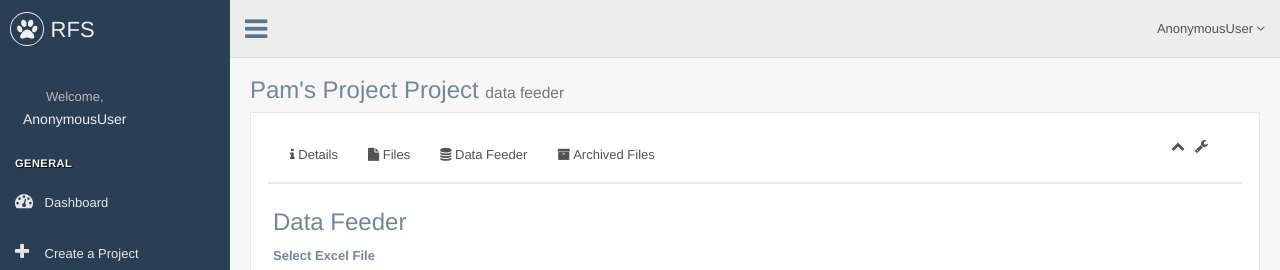
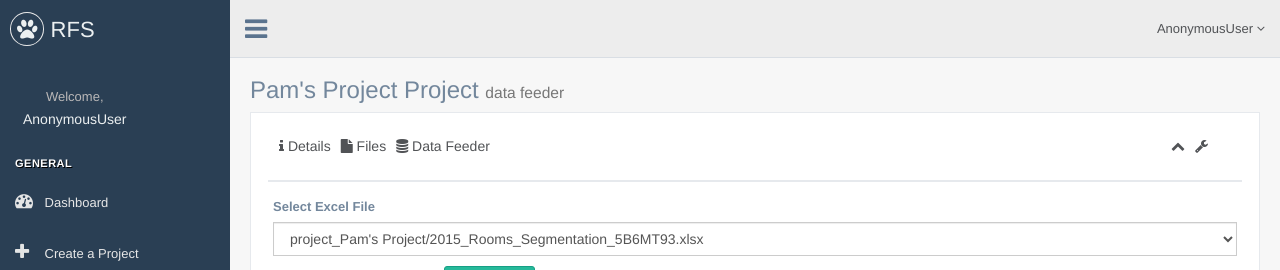
Before and after one commit to nicoletlopez/Revenue-Forecaster, a Django app: page /rfs/project/2/datafeeder in a window 1280 px wide. Shown: the top 270 px of the page. Run offline with Django 3.2, Linux system fonts and the light colour scheme; data comes from the database, SQL or seed files in the repository; some libraries are stand-ins or nearby versions.

Commit message:
Revert "Merge remote-tracking branch 'origin/master'"
This reverts commit 0b2d9b6966be30c3ba155bb326cafc5bf567296b, reversing
changes made to b4cecfb297b451085c70061a56f50729ccc09f49.

```diff
--- a/Application/rfs/templates/rfs/datafeeder.html
+++ b/Application/rfs/templates/rfs/datafeeder.html
@@ -7,11 +7,6 @@
     <div class="alert alert-info alert-dismissible fade in" role="alert">
         <button type="button" class="close" data-dismiss="alert" aria-label="Close"><span aria-hidden="true">×</span>
                     </button><strong>{{ message }}</strong></div>
-    {% endif %}
-
-    <h3>Data Feeder</h3>
-    {% if year_detect %}
-        <h5>Year detected: <strong>{{ year_detect }}</strong></h5>
     {% endif %}
     <form class="form-horizontal" action="" method="post" enctype="multipart/form-data">
         {% csrf_token %}
@@ -24,21 +19,15 @@
         <div class="form-group">
         <label for="filesel">Select Excel File</label>
         <select id="filesel" class="form-control" name="file">
-        {% if act_files %}
-            {% for file in act_files %}
+            {% for file in project.file_set.all %}
             <option value="{{ file.excel_file }}">{{ file.excel_file }}</option>
             {% endfor %}
-        {% endif %}
         </select>
         </div>
         <div class="form-group">
-        <div class="col-sm-offset-2 col-sm-10">
-            {% if act_files %}
+            <div class="col-sm-offset-2 col-sm-10">
                 <button type="submit" class="btn btn-success">Feed Data</button>
-            {% else %}
-                <button type="submit" class="btn btn-success" disabled>Feed Data</button>
-            {% endif %}
-        </div>
+            </div>
         </div>
     </form>
 {% endblock %}
--- a/Application/rfs/templates/rfs/file.html
+++ b/Application/rfs/templates/rfs/file.html
@@ -14,8 +14,8 @@
 
     <h3>Project files</h3>
     <ul class="list-unstyled project_files">
-    {% if act_files %}
-        {% for file in act_files %}
+    {% if project.file_set.all %}
+        {% for file in project.file_set.all %}
             <li style="display:inline-block;width: 1000px;"><a href="#"><i class="fa fa-file-excel-o"></i>{{ file.excel_file }}</a>{% include 'rfs/file_delete.html' %}</li>
         {% endfor %}
     {% else %}
--- a/Application/rfs/templates/rfs/file_delete.html
+++ b/Application/rfs/templates/rfs/file_delete.html
@@ -1,8 +1,7 @@
 <form action="{% url 'rfs:file-delete' project.id file.id %}" method="post" style="display: inline;">
     {% csrf_token %}
     <input type="hidden" name="project_id" value="{{ project.id }}" />
-    <input type="hidden" name="status" value="ARC">
     <button type="submit" class="btn btn-default btn-xs btn-danger">
-        <span class="fa fa-archive"></span>
+        <span class="glyphicon glyphicon-trash"></span>
     </button>
 </form>
--- a/Application/rfs/templates/rfs/project.html
+++ b/Application/rfs/templates/rfs/project.html
@@ -16,11 +16,10 @@
             <div class="x_title">
               <div class="navbar">
                 <div class="container">
-                  <ul style="height:40px" class="nav navbar-nav navbar navBot">
+                  <ul style="height:40px" class="nav navbar-nav navbar-left navBot panel_toolbox">
                       <li><a href="{% url 'rfs:project' project.id %}"><i class="fa fa-info"> </i> Details </a></li>
                       <li><a href="{% url 'rfs:file' project.id %}"><i class="fa fa-file"> </i> Files </a></li>
                       <li><a href="{% url 'rfs:datafeed' project.id %}"><i class="fa fa-database"> </i> Data Feeder </a></li>
-                      <li><a href="{% url 'rfs:arc-file' project.id %}"><i class="fa fa-archive"> </i> Archived Files </a></li>
                   </ul>
               <ul class="nav navbar-nav navbar-right panel_toolbox">
                 <li><a class="collapse-link"><i class="fa fa-chevron-up"></i></a>
--- a/Application/rfs/urls.py
+++ b/Application/rfs/urls.py
@@ -15,10 +15,8 @@ urlpatterns=[
     url(r'project/(?P<pk>[0-9]+)/update/$', views.ProjectUpdate.as_view(), name='project-delete'),
     ##FILE URLS##
     url(r'project/(?P<project_id>[0-9]+)/files/$', views.file_view, name='file'),
-    url(r'project/(?P<project_id>[0-9]+)/files/(?P<file_id>[0-9]+)/update/$', views.file_update, name='file-delete'),
-    url(r'project/(?P<project_id>[0-9]+)/files/archived/$',views.arc_file_view,name='arc-file'),
-    url(r'project/(?P<project_id>[0-9]+)/files/archived/(?P<file_id>[0-9]+)/update/$',views.arc_file_update,name='arc-file-update'),
-    #url(r'project/(?P<project_id>[0-9]+)/delete/(?P<file_id>[0-9]+)/$', views.file_delete_in_details, name='file-del'),
+    url(r'project/(?P<project_id>[0-9]+)/files/(?P<file_id>[0-9]+)/update/$', views.file_delete, name='file-delete'),
+    url(r'project/(?P<project_id>[0-9]+)/delete/(?P<file_id>[0-9]+)/$', views.file_delete_in_details, name='file-del'),
     ##DATA FEEDER URLS##
     url(r'project/(?P<project_id>[0-9]+)/datafeeder', views.excel_to_db, name='datafeed'),
 
--- a/Application/rfs/views.py
+++ b/Application/rfs/views.py
@@ -93,9 +93,6 @@ class ProjectUpdate(LoginRequiredMixin, UpdateView):
     fields=['status']
     #success_url=reverse_lazy('rfs:project',kwargs={'pk':kwargs['asas']})
 
-##FILE VIEW###################
-
-
 
 def file_view(request, project_id):
     if not request.user.is_authenticated():
@@ -110,7 +107,7 @@ def file_view(request, project_id):
                 if f.excel_file == form.cleaned_data.get("excel_file"):
                     context = {
                         'all_projects': projects,
-                        'act_files': File.objects.filter(status='ACT',pk=project_id),
+                        'all_files': File.objects.all(),
                         'project': project,
                         'form': form,
                         'error_message': 'You already added that file',
@@ -125,7 +122,7 @@ def file_view(request, project_id):
             if file_type not in EXCEL_FILE_TYPES:
                 context = {
                     'all_projects': projects,
-                    'act_files': File.objects.filter(status='ACT',pk=project_id),
+                    'all_files': File.objects.all(),
                     'project': project,
                     'form': form,
                     'error_message': 'File must be XLS, XLSX',
@@ -137,48 +134,24 @@ def file_view(request, project_id):
             return render(request, 'rfs/file.html',
                           {'project': project,
                            'all_projects': projects,
-                           'act_files': File.objects.filter(status='ACT',pk=project_id),
                            'form': form,
                            'arc_projects': Project.objects.all().filter(status='ARC'),
                            })
         context = {
             'all_projects': projects,
-            'act_files': File.objects.filter(status='ACT',pk=project_id),
+            'all_files': File.objects.all(),
             'project': project,
             'form': form,
             'arc_projects': Project.objects.all().filter(status='ARC'),
         }
         return render(request, 'rfs/file.html', context)
 
-def arc_file_view(request, project_id):
-    if not request.user.is_authenticated():
-        return HttpResponseRedirect(reverse('rfs:login'))
-    else:
-        project=get_object_or_404(Project,pk=project_id)
-        context={
-            'all_projects': Project.objects.all().filter(status='ACT'),
-            'project':project,
-            'arc_files':File.objects.filter(status='ARC',pk=project_id),
-            'arc_projects': Project.objects.all().filter(status='ARC'),
-        }
-        return render(request,'rfs/file_archived.html',context)
-
-def arc_file_update(request,project_id,file_id):
+def file_delete(request, project_id, file_id):
     if not request.user.is_authenticated():
         return HttpResponseRedirect(reverse('rfs:login'))
     else:
         file=File.objects.get(pk=file_id)
-        file.status=str(request.POST.get("status"))
-        file.save()
-        return HttpResponseRedirect(reverse('rfs:arc-file', args=[project_id]))
-
-def file_update(request, project_id, file_id):
-    if not request.user.is_authenticated():
-        return HttpResponseRedirect(reverse('rfs:login'))
-    else:
-        file=File.objects.get(pk=file_id)
-        file.status=str(request.POST.get("status"))
-        file.save()
+        file.delete()
         return HttpResponseRedirect(reverse('rfs:file', args=[project_id]))
 
 def file_delete_in_details(request, project_id, file_id):
@@ -308,18 +281,13 @@ def excel_to_db(request,project_id):
                     pass
             #print()
         #conn.close()
-        context={'project':project,
-                 'message':'Om nomo nom! Data Fed!',
+        context={'project':project,'message':'Om nomo nom! Data Fed!',
                  'arc_projects': Project.objects.all().filter(status='ARC'),
                  'all_projects': Project.objects.all().filter(status='ACT'),
-                 'act_files': File.objects.filter(status='ACT', pk=project_id),
-                 'year_detect':year,
                  }
         return render(request,'rfs/datafeeder.html',context)
 
     context={'project':project,
              'arc_projects': Project.objects.all().filter(status='ARC'),
-             'all_projects': Project.objects.all().filter(status='ACT'),
-             'act_files': File.objects.filter(status='ACT', pk=project_id),
-             }
+             'all_projects': Project.objects.all().filter(status='ACT')}
     return render(request,'rfs/datafeeder.html',context)
```
Also changed, not shown: Application/rfs/templates/rfs/file_archived.html (deleted, +0 -25 lines).
